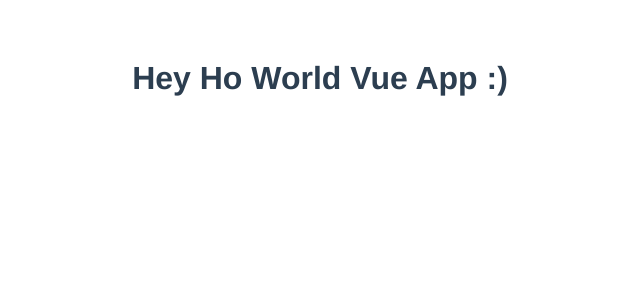
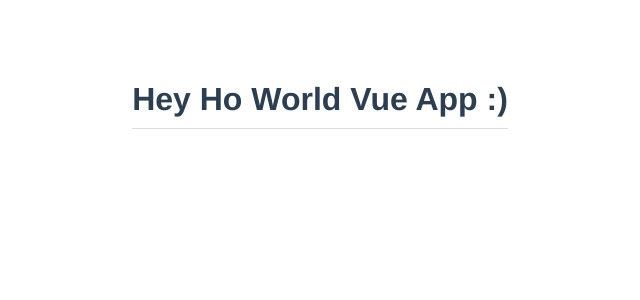
Before and after one commit to AdaN6/vue3_CLI, a Vue app: page / in a window 1280 px wide. Shown: the top 300 px of the page, without its empty margins (320-960 px from the left). Built offline with nearby package versions, Linux system fonts and the light colour scheme.

Commit message:
added h1 css

```diff
--- a/src/App.vue
+++ b/src/App.vue
@@ -23,4 +23,10 @@
   color: #2c3e50;
   margin-top: 60px;
 }
+
+h1{
+  border-bottom: 1px solid #ddd;
+  display: inline-block;
+  padding-bottom: 10px;
+}
 </style>
```
